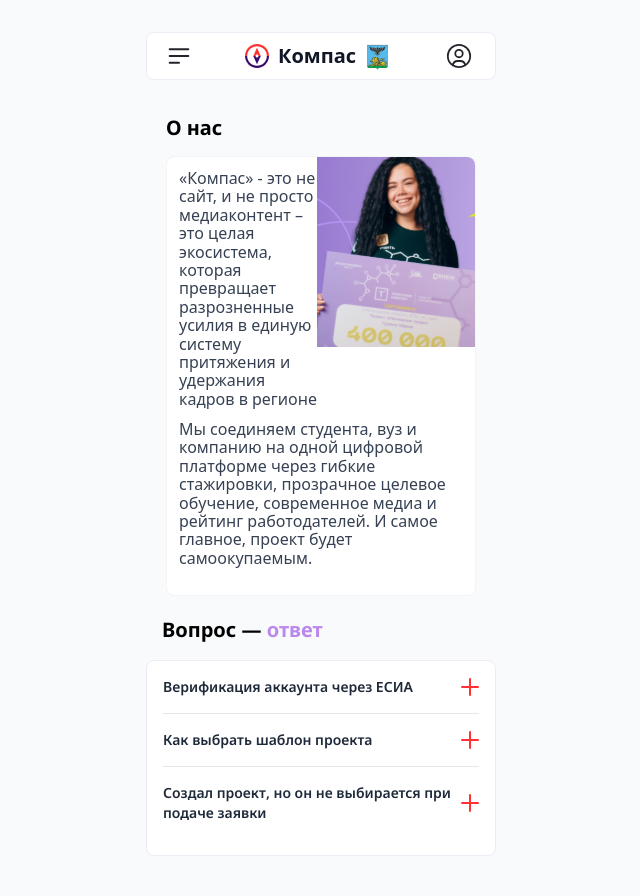
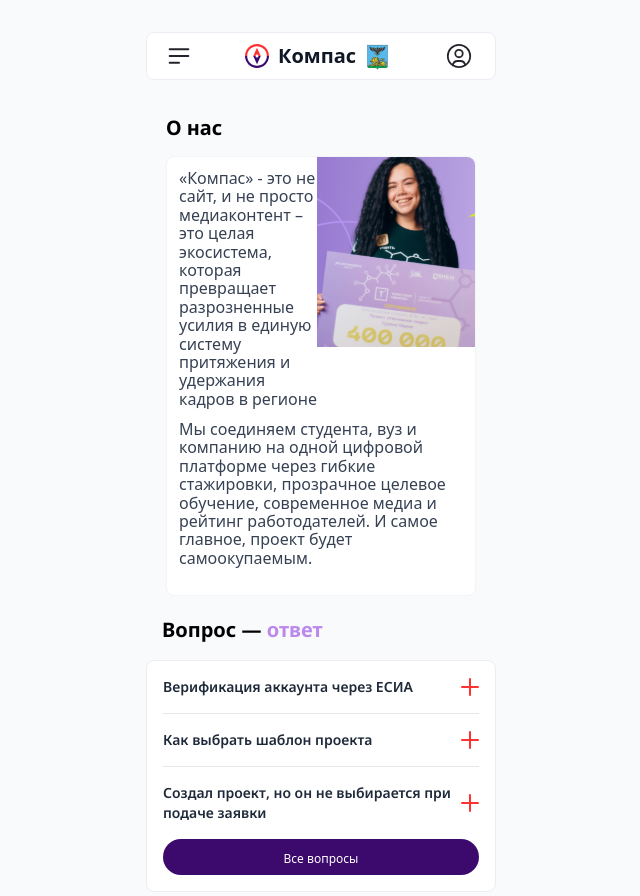
Before and after one commit to PowerCoin1/COMPAS, a React (Vite) app in the folder frontend/: page / in a window 1280 px wide. Shown: the whole page, without its empty margins (319-959 px from the left). Built offline with nearby package versions, Linux system fonts and the light colour scheme.

Commit message:
fix/frontend/12: fix Button in shared and edit Accordion styles

```diff
--- a/frontend/src/components/Accordion/Accordion.tsx
+++ b/frontend/src/components/Accordion/Accordion.tsx
@@ -2,6 +2,7 @@ import React, { useState } from 'react';
 
 import { MinusIcon } from '../../assets/icons/MinusIcon';
 import { PlusIcon } from '../../assets/icons/PlusIcon';
+import { Button } from '../../shared/ui';
 
 import accordionData from './data.json';
 
@@ -24,11 +25,12 @@ export const Accordion: React.FC = () => {
             </h2>
 
             <div className="border border-[#eeebf4] rounded-lg px-4 pb-4 max-w-[350px] bg-white">
+                <div>
                     {(accordionData as AccordionItemData[]).map((item, index) => {
                         const isOpen = openItemIndex === index;
 
                         return (
-                        <div key={index} className="border-b last:border-b-0 border-gray-200">
+                            <div key={index} className="border-b last:border-b-0 border-gray-200 ">
                                 <div className="flex justify-between items-center  cursor-pointer py-4" onClick={() => toggleItem(index)}>
                                     <h4 className="font-semibold text-sm text-gray-800 ">{item.question}</h4>
 
@@ -37,13 +39,19 @@ export const Accordion: React.FC = () => {
                                     </span>
                                 </div>
 
-                            <div className={`overflow-hidden transition-all duration-500 ease-in-out ${isOpen ? 'max-h-96' : 'max-h-0'}`}>
+                                <div
+                                    className={`overflow-hidden transition-all duration-500 ease-in-out ${isOpen ? 'max-h-96' : 'max-h-0'}`}
+                                >
                                     <p className="py-4 text-[#26222b]  whitespace-pre-line max-w-[318px]  p5">{item.answer}</p>
                                 </div>
                             </div>
                         );
                     })}
                 </div>
+                <Button color="darkPurple" size="sm">
+                    Все вопросы
+                </Button>
+            </div>
         </div>
     );
 };
--- a/frontend/src/shared/ui/Button/Button.tsx
+++ b/frontend/src/shared/ui/Button/Button.tsx
@@ -21,11 +21,8 @@ const sizeVariant = {
 
 export function Button({ onClick, color = 'red', size = 'md', children, className }: ButtonProps) {
     return (
-        <button
-            className={`${colorVariant[color]} ${sizeVariant[size]} w-full rounded-full text-white text-sm ${className}`}
-            onClick={onClick}
-        >
-            {children}
+        <button className={`${colorVariant[color]} ${sizeVariant[size]} w-full rounded-full text-white  ${className}`} onClick={onClick}>
+            <span className="text-sm">{children}</span>
         </button>
     );
 }
```
Lines whose indentation alone changed are shown as unchanged.
